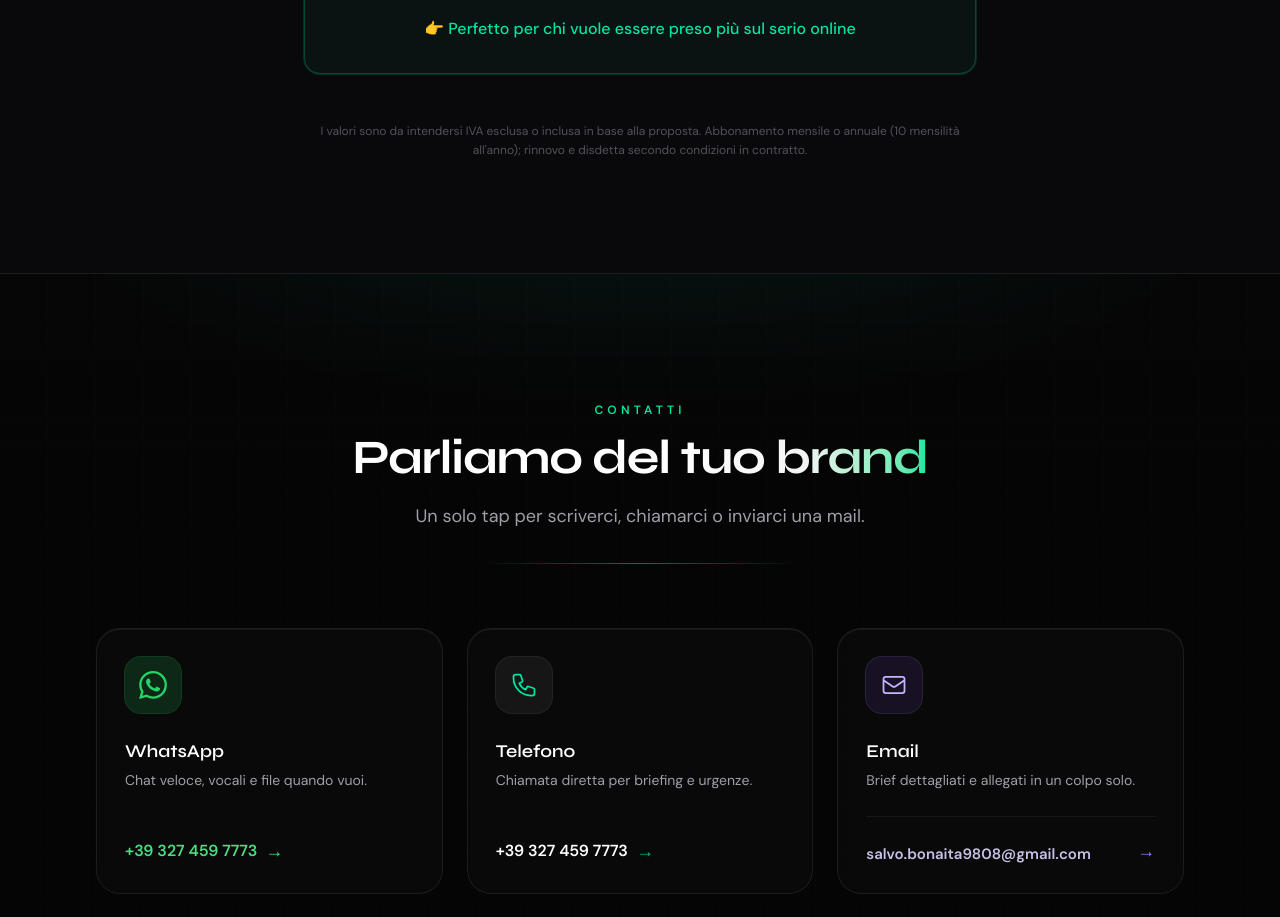
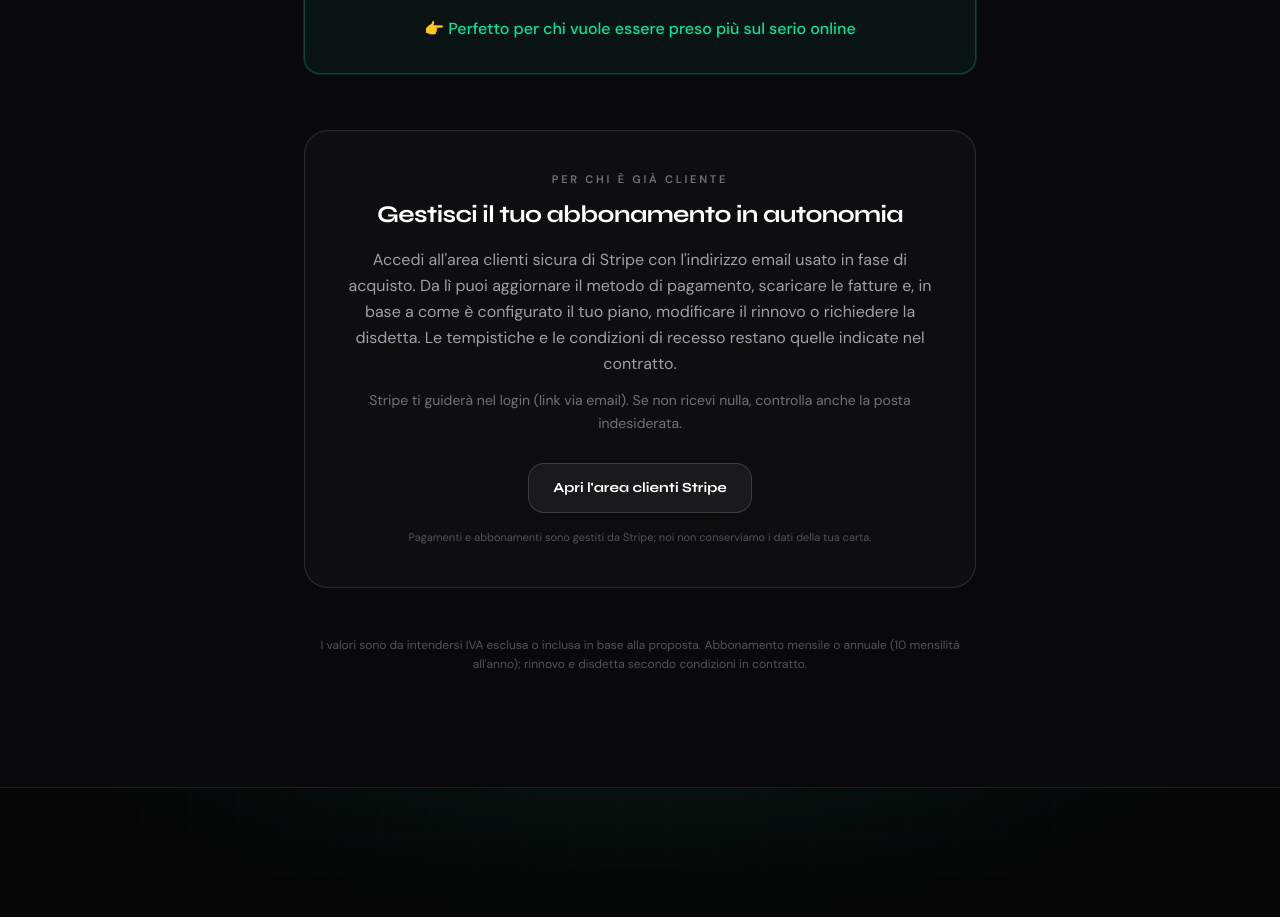
Before and after one commit to Salvo934/katahero, a Next.js app: page / in a window 1280 px wide. Shown: the part 5320-6237 px from the top of the page. Built offline with nearby package versions, Linux system fonts and the light colour scheme; no server answers.

Commit message:
aggiornamento

```diff
--- a/src/app/globals.css
+++ b/src/app/globals.css
@@ -28,3 +28,41 @@ body {
   background: color-mix(in oklab, var(--accent) 35%, transparent);
   color: #fff;
 }
+
+/* Modale checkout Stripe: entrata */
+@keyframes kh-modal-backdrop-in {
+  from {
+    opacity: 0;
+  }
+  to {
+    opacity: 1;
+  }
+}
+
+@keyframes kh-modal-panel-in {
+  from {
+    opacity: 0;
+    transform: translateY(1rem) scale(0.96);
+  }
+  to {
+    opacity: 1;
+    transform: translateY(0) scale(1);
+  }
+}
+
+.kh-modal-backdrop-in {
+  animation: kh-modal-backdrop-in 0.28s ease-out forwards;
+}
+
+.kh-modal-panel-in {
+  animation: kh-modal-panel-in 0.38s cubic-bezier(0.16, 1, 0.3, 1) forwards;
+}
+
+@media (prefers-reduced-motion: reduce) {
+  .kh-modal-backdrop-in,
+  .kh-modal-panel-in {
+    animation: none;
+    opacity: 1;
+    transform: none;
+  }
+}
--- a/src/components/site/Packages.tsx
+++ b/src/components/site/Packages.tsx
@@ -2,6 +2,7 @@ import {
   getEliteStripeCheckoutUrls,
   getProStripeCheckoutUrls,
   getStartStripeCheckoutUrls,
+  getStripeCustomerPortalUrl,
   whatsappPackageUrl,
 } from "@/lib/site";
 import { PlanStripeCheckout } from "./PlanStripeCheckout";
@@ -241,6 +242,33 @@ export function Packages() {
           </p>
         </div>
 
+        <div className="mx-auto mt-14 max-w-2xl rounded-3xl border border-white/12 bg-zinc-900/40 px-6 py-8 text-center sm:px-10 sm:py-10">
+          <p className="text-[11px] font-semibold uppercase tracking-[0.25em] text-zinc-500">Per chi è già cliente</p>
+          <h3 className="font-display mt-3 text-xl font-bold tracking-tight text-white sm:text-2xl">
+            Gestisci il tuo abbonamento in autonomia
+          </h3>
+          <p className="mt-4 text-sm leading-relaxed text-zinc-400 sm:text-base">
+            Accedi all&apos;area clienti sicura di Stripe con l&apos;indirizzo email usato in fase di acquisto. Da lì puoi
+            aggiornare il metodo di pagamento, scaricare le fatture e, in base a come è configurato il tuo piano,
+            modificare il rinnovo o richiedere la disdetta. Le tempistiche e le condizioni di recesso restano quelle
+            indicate nel contratto.
+          </p>
+          <p className="mt-3 text-xs leading-relaxed text-zinc-500 sm:text-sm">
+            Stripe ti guiderà nel login (link via email). Se non ricevi nulla, controlla anche la posta indesiderata.
+          </p>
+          <a
+            href={getStripeCustomerPortalUrl()}
+            target="_blank"
+            rel="noopener noreferrer"
+            className="mt-7 inline-flex w-full max-w-md items-center justify-center rounded-2xl border border-white/15 bg-white/5 px-6 py-3.5 text-center font-display text-sm font-bold text-white shadow-[0_12px_40px_-20px_rgba(0,0,0,0.6)] transition hover:border-accent/40 hover:bg-accent/10 hover:text-accent sm:w-auto"
+          >
+            Apri l&apos;area clienti Stripe
+          </a>
+          <p className="mt-4 text-[11px] leading-relaxed text-zinc-600">
+            Pagamenti e abbonamenti sono gestiti da Stripe; noi non conserviamo i dati della tua carta.
+          </p>
+        </div>
+
         <p className="mx-auto mt-12 max-w-2xl text-center text-xs leading-relaxed text-zinc-600">
           I valori sono da intendersi IVA esclusa o inclusa in base alla proposta. Abbonamento mensile o annuale (10
           mensilità all&apos;anno); rinnovo e disdetta secondo condizioni in contratto.
--- a/src/components/site/PlanStripeCheckout.tsx
+++ b/src/components/site/PlanStripeCheckout.tsx
@@ -77,7 +77,7 @@ export function PlanStripeCheckout({
         href={whatsappHref}
         target="_blank"
         rel="noopener noreferrer"
-        className="mt-6 inline-flex w-full shrink-0 items-center justify-center rounded-2xl border border-white/15 bg-white/[0.04] px-5 py-3.5 text-sm font-semibold text-white transition hover:border-white/25 hover:bg-white/[0.07]"
+        className="mt-6 inline-flex w-full shrink-0 items-center justify-center rounded-2xl border border-white/15 bg-white/4 px-5 py-3.5 text-sm font-semibold text-white transition hover:border-white/25 hover:bg-white/7"
       >
         {scegliLabel}
       </a>
@@ -85,40 +85,48 @@ export function PlanStripeCheckout({
   }
 
   const optionBase =
-    "flex w-full flex-col rounded-2xl border px-4 py-4 text-left transition focus-visible:outline focus-visible:outline-2 focus-visible:outline-offset-2 focus-visible:outline-accent";
-  const optionInactive = "border-white/10 bg-black/40 hover:border-white/18 hover:bg-black/50";
-  const optionActive = "border-accent/45 bg-accent/[0.1] ring-1 ring-accent/25";
+    "flex w-full flex-col rounded-2xl border px-4 py-4 text-left transition duration-200 focus-visible:outline focus-visible:outline-2 focus-visible:outline-offset-2 focus-visible:outline-accent";
+  const optionInactive =
+    "border-white/10 bg-black/35 hover:border-white/20 hover:bg-black/45 active:scale-[0.99]";
+  const optionActive =
+    "border-accent/50 bg-accent/12 shadow-[0_0_0_1px_rgba(0,229,160,0.2)_inset] ring-1 ring-accent/30";
 
   const modal =
     mounted && modalOpen ? (
       createPortal(
         <div
-          className="fixed inset-0 z-[200] flex items-end justify-center p-4 sm:items-center sm:p-6"
+          className="fixed inset-0 z-200 flex items-end justify-center p-4 sm:items-center sm:p-6"
           role="presentation"
         >
           <button
             type="button"
-            className="absolute inset-0 bg-black/75 backdrop-blur-[2px]"
+            className="kh-modal-backdrop-in absolute inset-0 bg-linear-to-b from-black/88 via-black/78 to-black/85 backdrop-blur-md"
             aria-label="Chiudi"
             onClick={() => setModalOpen(false)}
           />
           <div
-            className="relative z-10 w-full max-w-md rounded-3xl border border-white/12 bg-zinc-950 p-6 shadow-[0_24px_80px_-20px_rgba(0,0,0,0.9)] ring-1 ring-white/5 sm:p-7"
+            className="kh-modal-panel-in relative z-10 w-full max-w-md overflow-hidden rounded-3xl border border-white/14 bg-zinc-950/95 p-6 shadow-[0_0_0_1px_rgba(255,255,255,0.06)_inset,0_32px_100px_-24px_rgba(0,0,0,0.85),0_0_80px_-30px_rgba(0,229,160,0.18)] backdrop-blur-xl sm:p-7"
             role="dialog"
             aria-modal="true"
             aria-labelledby={titleId}
           >
+            <div
+              className="pointer-events-none absolute inset-x-8 top-0 h-px bg-linear-to-r from-transparent via-accent/55 to-transparent"
+              aria-hidden
+            />
             <div className="flex items-start justify-between gap-3">
               <div>
                 <h2 id={titleId} className="font-display text-lg font-bold text-white sm:text-xl">
                   {modalTitle}
                 </h2>
-                <p className="mt-1 text-sm text-zinc-400">Scegli se pagare mese per mese o con l&apos;annuale (−2 mesi).</p>
+                <p className="mt-1.5 text-sm leading-snug text-zinc-400">
+                  Scegli se pagare mese per mese o con l&apos;annuale (−2 mesi).
+                </p>
               </div>
               <button
                 type="button"
                 onClick={() => setModalOpen(false)}
-                className="shrink-0 rounded-lg border border-white/10 px-2.5 py-1 text-sm text-zinc-400 transition hover:border-white/20 hover:bg-white/5 hover:text-white"
+                className="shrink-0 rounded-xl border border-white/12 bg-white/4 px-2.5 py-1.5 text-sm text-zinc-400 transition hover:border-white/22 hover:bg-white/8 hover:text-white"
                 aria-label="Chiudi finestra"
               >
                 ✕
@@ -165,7 +173,7 @@ export function PlanStripeCheckout({
               target="_blank"
               rel="noopener noreferrer"
               onClick={() => setModalOpen(false)}
-              className="mt-6 inline-flex w-full items-center justify-center rounded-2xl border border-accent/40 bg-accent px-5 py-3.5 text-center font-display text-sm font-bold text-black shadow-[0_12px_40px_-16px_rgba(0,229,160,0.45)] transition hover:brightness-110"
+              className="mt-6 inline-flex w-full items-center justify-center rounded-2xl border border-accent/45 bg-accent px-5 py-3.5 text-center font-display text-sm font-bold text-black shadow-[0_16px_48px_-12px_rgba(0,229,160,0.5)] transition hover:brightness-110 hover:shadow-[0_20px_56px_-12px_rgba(0,229,160,0.55)] active:brightness-95"
             >
               Paga ora
             </a>
@@ -202,7 +210,7 @@ export function PlanStripeCheckout({
         href={whatsappHref}
         target="_blank"
         rel="noopener noreferrer"
-        className="inline-flex w-full items-center justify-center gap-2 rounded-2xl border border-white/12 bg-transparent py-3 text-sm font-medium text-zinc-300 transition hover:border-white/22 hover:bg-white/[0.04] hover:text-white"
+        className="inline-flex w-full items-center justify-center gap-2 rounded-2xl border border-white/12 bg-transparent py-3 text-sm font-medium text-zinc-300 transition hover:border-white/22 hover:bg-white/4 hover:text-white"
       >
         <span className="text-base opacity-90" aria-hidden>
           💬
--- a/src/lib/site.ts
+++ b/src/lib/site.ts
@@ -99,3 +99,11 @@ export function getEliteStripeCheckoutUrls(): { monthly: string; annual: string
     process.env.NEXT_PUBLIC_STRIPE_CHECKOUT_ELITE_ANNUAL?.trim() || ELITE_STRIPE_CHECKOUT_ANNUAL_DEFAULT;
   return { monthly, annual };
 }
+
+/** Portale clienti Stripe: disdetta, aggiornamento pagamento, fatture, piano. Sovrascrivibile con env. */
+const STRIPE_CUSTOMER_PORTAL_DEFAULT =
+  "https://billing.stripe.com/p/login/aFacN55n7eGn0lf45e4ZG00";
+
+export function getStripeCustomerPortalUrl(): string {
+  return process.env.NEXT_PUBLIC_STRIPE_CUSTOMER_PORTAL_URL?.trim() || STRIPE_CUSTOMER_PORTAL_DEFAULT;
+}
```
